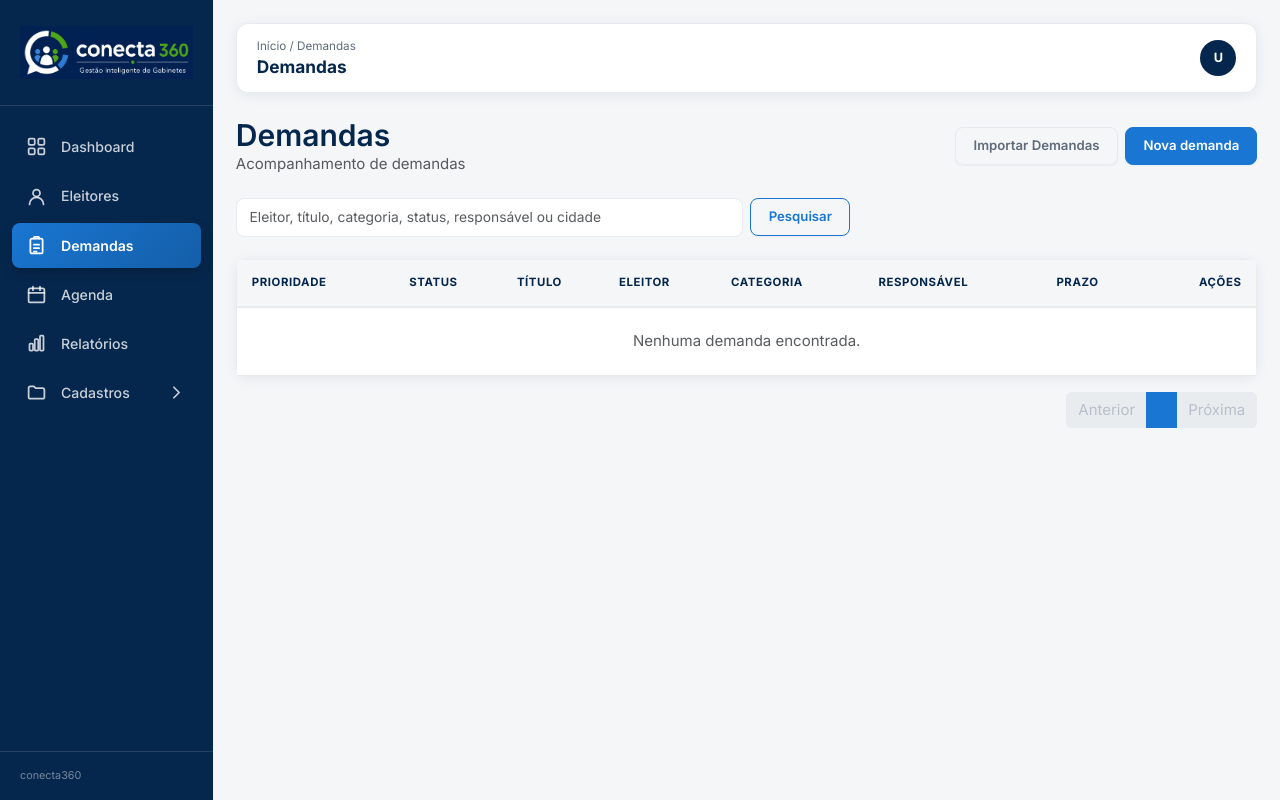
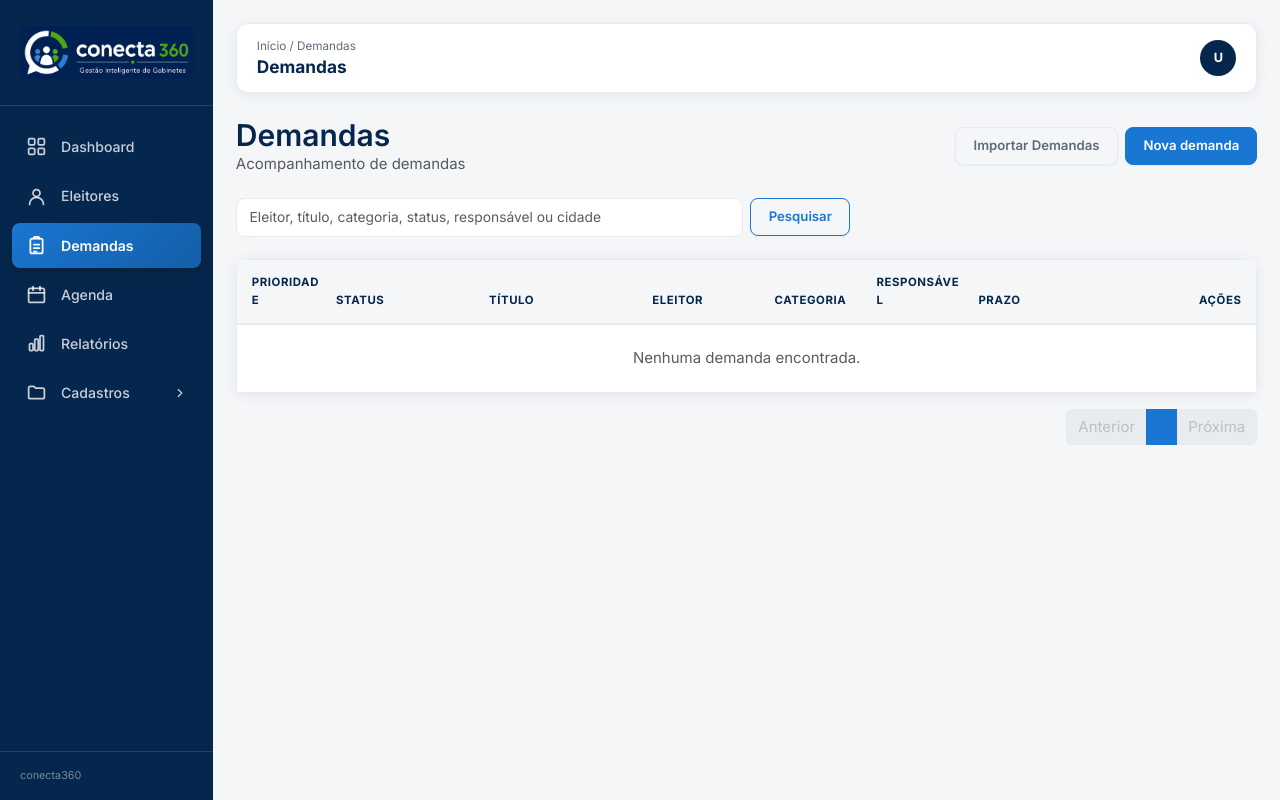
Before and after one commit to matheusvargas-cmd/SIGAB, a FastAPI app: page /demandas in a window 1280 px wide. Run offline with FastAPI, Linux system fonts and the light colour scheme; data that the repository does not hold is empty; some libraries are stand-ins or nearby versions.

Commit message:
fix(ui): alinhar sidebar, contraste e tabela de demandas
- Menu "Cadastros" reconstruído sem <details>/<summary>: reutiliza a mesma
  estrutura <li><a> e o CSS de .sidebar-nav a dos demais itens, garantindo
  altura/ícone/espaçamento idênticos; alterna via JavaScript mínimo, com
  estado inicial (expandido/ativo) já renderizado pelo servidor em rotas
  /configuracoes/*.
- .linha-passada (Agenda) alterada para opacity: 1 — elimina o contraste
  mais apagado em relação a Eleitores/Demandas.
- Tabela de Demandas usa table-layout: fixed com larguras de coluna
  calculadas a partir do conteúdo real (cabeçalhos e maior valor de cada
  coluna), eliminando a rolagem horizontal em 1920/1600/1366/1280px.

Co-Authored-By: Claude Sonnet 5 <noreply@anthropic.com>
Claude-Session: https://claude.ai/code/session_014ohDkHonbg4RTi7vSkZFBP

```diff
--- a/app/static/css/style.css
+++ b/app/static/css/style.css
@@ -138,11 +138,22 @@ a:hover {
   transition: background-color 0.18s ease, color 0.18s ease, transform 0.12s ease;
 }
 
-.sidebar-nav a svg,
-.sidebar-grupo-titulo svg {
+.sidebar-nav a svg {
   width: 21px;
   height: 21px;
   flex-shrink: 0;
+}
+
+.sidebar-nav a svg.sidebar-seta {
+  width: 14px;
+  height: 14px;
+  margin-left: auto;
+  flex-shrink: 0;
+  transition: transform 0.18s ease;
+}
+
+.sidebar-toggle.aberto .sidebar-seta {
+  transform: rotate(90deg);
 }
 
 .sidebar-nav a:hover {
@@ -162,57 +173,16 @@ a:hover {
   transform: none;
 }
 
-.sidebar-grupo summary {
-  list-style: none;
-  cursor: pointer;
-}
-
-.sidebar-grupo summary::-webkit-details-marker,
-.sidebar-grupo summary::marker {
-  display: none;
-  content: '';
-}
-
-.sidebar-grupo-titulo {
-  display: flex;
-  align-items: center;
-  gap: 14px;
-  padding: 12px 14px;
-  border-radius: var(--c360-radius-sm);
-  color: rgba(255, 255, 255, 0.78);
-  font-size: 0.94rem;
-  font-weight: 500;
-  transition: background-color 0.18s ease, color 0.18s ease;
-}
-
-.sidebar-grupo-titulo:hover {
-  background: rgba(255, 255, 255, 0.10);
-  color: var(--c360-branco);
-}
-
-.sidebar-grupo-titulo.ativo {
-  background: linear-gradient(135deg, var(--c360-azul-secundario), var(--c360-azul-secundario-escuro));
-  color: var(--c360-branco);
-  font-weight: 600;
-  box-shadow: 0 4px 12px rgba(0, 0, 0, 0.2);
-}
-
-.sidebar-grupo-seta {
-  width: 16px;
-  height: 16px;
-  margin-left: auto;
-  flex-shrink: 0;
-  transition: transform 0.18s ease;
-}
-
-.sidebar-grupo[open] .sidebar-grupo-seta {
-  transform: rotate(90deg);
-}
-
 .sidebar-subnav {
   list-style: none;
   margin: 0;
-  padding: 4px 12px 0 26px;
+  padding: 0 12px 0 26px;
+  display: none;
+}
+
+.sidebar-subnav.aberto {
+  display: block;
+  margin-top: 4px;
 }
 
 .sidebar-subnav a {
@@ -419,6 +389,20 @@ a.stat-card:hover {
   background-color: var(--c360-cinza-claro);
 }
 
+.tabela-fixa {
+  table-layout: fixed;
+}
+
+.tabela-fixa td,
+.tabela-fixa th {
+  overflow-wrap: break-word;
+}
+
+.tabela-fixa td.text-nowrap,
+.tabela-fixa th.text-nowrap {
+  overflow-wrap: normal;
+}
+
 .table-hover tbody tr {
   transition: background-color 0.12s ease;
 }
@@ -428,7 +412,7 @@ a.stat-card:hover {
 }
 
 .linha-passada {
-  opacity: 0.82;
+  opacity: 1;
 }
 
 .table td.text-muted,
--- a/app/templates/demandas/lista.html
+++ b/app/templates/demandas/lista.html
@@ -45,7 +45,17 @@
 <div class="card">
     <div class="card-body p-0">
         <div class="table-responsive">
-            <table class="table table-hover align-middle mb-0">
+            <table class="table table-hover align-middle mb-0 tabela-fixa">
+                <colgroup>
+                    <col style="width: 9%">
+                    <col style="width: 15%">
+                    <col style="width: 16%">
+                    <col style="width: 12%">
+                    <col style="width: 10%">
+                    <col style="width: 10%">
+                    <col style="width: 6%">
+                    <col style="width: 22%">
+                </colgroup>
                 <thead>
                     <tr>
                         <th class="ps-3">Prioridade</th>
--- a/app/templates/shared/base.html
+++ b/app/templates/shared/base.html
@@ -66,18 +66,16 @@
             </a>
         </li>
         <li>
-            <details class="sidebar-grupo" {% if caminho.startswith('/configuracoes') %}open{% endif %}>
-                <summary class="sidebar-grupo-titulo {% if caminho.startswith('/configuracoes') %}ativo{% endif %}">
+            <a href="#" class="sidebar-toggle {% if caminho.startswith('/configuracoes') %}ativo aberto{% endif %}" data-sidebar-toggle="cadastros">
                 <svg viewBox="0 0 24 24" fill="none" stroke="currentColor" stroke-width="2" stroke-linecap="round" stroke-linejoin="round"><path d="M3 7a2 2 0 0 1 2-2h4l2 2h8a2 2 0 0 1 2 2v8a2 2 0 0 1-2 2H5a2 2 0 0 1-2-2z"></path></svg>
                 Cadastros
-                    <svg class="sidebar-grupo-seta" viewBox="0 0 24 24" fill="none" stroke="currentColor" stroke-width="2" stroke-linecap="round" stroke-linejoin="round"><path d="M9 6l6 6-6 6"></path></svg>
-                </summary>
-                <ul class="sidebar-subnav">
+                <svg class="sidebar-seta" viewBox="0 0 24 24" fill="none" stroke="currentColor" stroke-width="2" stroke-linecap="round" stroke-linejoin="round"><path d="M9 6l6 6-6 6"></path></svg>
+            </a>
+            <ul class="sidebar-subnav {% if caminho.startswith('/configuracoes') %}aberto{% endif %}" data-sidebar-submenu="cadastros">
                 <li>
                     <a href="/configuracoes/categorias" class="{% if caminho.startswith('/configuracoes') %}ativo{% endif %}">Categorias</a>
                 </li>
             </ul>
-            </details>
         </li>
     </ul>
     <div class="sidebar-rodape">conecta360</div>
@@ -98,5 +96,18 @@
 </main>
 </div>
 </div>
+<script>
+document.querySelectorAll('[data-sidebar-toggle]').forEach(function (toggle) {
+    toggle.addEventListener('click', function (evento) {
+        evento.preventDefault();
+        var chave = toggle.getAttribute('data-sidebar-toggle');
+        var submenu = document.querySelector('[data-sidebar-submenu="' + chave + '"]');
+        toggle.classList.toggle('aberto');
+        if (submenu) {
+            submenu.classList.toggle('aberto');
+        }
+    });
+});
+</script>
 </body>
 </html>
```
Lines whose indentation alone changed are shown as unchanged.
